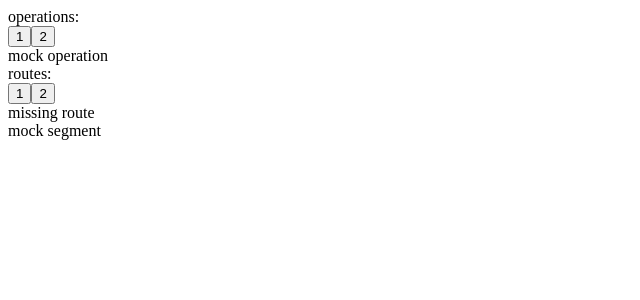
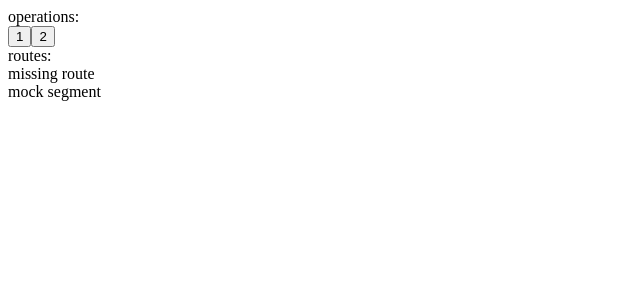
Before and after one commit to kpat94/shallow-route, a React (Create React App) app: page /1/1 in a window 1280 px wide. Shown: the top 300 px of the page, without its empty margins (0-640 px from the left). Built offline with nearby package versions, Linux system fonts and the light colour scheme.

Commit message:
Display required operation and route ids

```diff
--- a/src/panels/OperationPanel.tsx
+++ b/src/panels/OperationPanel.tsx
@@ -1,30 +1,49 @@
-import React, { FC, useEffect, useState } from 'react';
-import { List } from '../List';
+import React, { FC, useEffect, useState } from "react";
+import { List } from "../List";
+import { operationById } from "../models";
 
 export const OperationPanel: FC<{ id: number }> = ({ id }) => {
-  const [ operation, setOperation ] = useState<{
+  const [operation, setOperation] = useState<
+    | {
         name: string;
         routeIds: number[];
-  } | string>('');
+      }
+    | string
+  >("");
   // You might need to add some code here.
 
   useEffect(() => {
     // You must change this function.  You will need to use the functions in
     // `models.ts`.
+    const operationPromise = operationById(id);
+
+    operationPromise
+      .then((resolve) => {
         setOperation({
-      name: 'mock operation',
-      routeIds: [ 1, 2 ]
+          name: resolve?.name ? resolve?.name : "",
+          routeIds: resolve?.routes
+            ? resolve?.routes.map((route) => route.id)
+            : [],
         });
-  }, [ id, setOperation ]);
+      })
+      .then((resolve) => {});
+  }, [id, setOperation]);
 
-  return <div>
-    {typeof operation === 'string' ?
-      operation ? operation : 'loading operation' :
+  return (
+    <div>
+      {typeof operation === "string" ? (
+        operation ? (
+          operation
+        ) : (
+          "loading operation"
+        )
+      ) : (
         <>
           <div>{operation.name}</div>
           <div>routes:</div>
           <List path="/routes/" ids={operation.routeIds} />
         </>
-    }
-  </div>;
+      )}
+    </div>
+  );
 };
```
Lines whose indentation alone changed are shown as unchanged.
